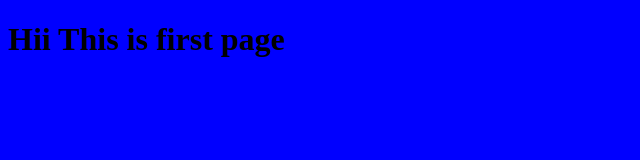
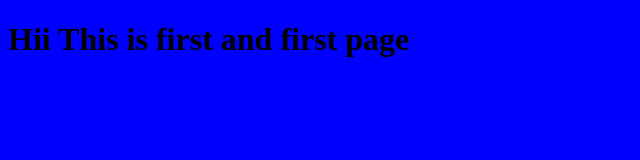
Before and after one commit to Bhagyashreerudnoor/geek, a plain HTML site: page index.html in a window 1280 px wide. Shown: the whole page, without its empty margins (0-640 px from the left). Drawn offline with Linux system fonts and the light colour scheme.

Commit message:
first message

```diff
--- a/index.html
+++ b/index.html
@@ -8,6 +8,6 @@
     <link rel="stylesheet" href="style.css">
 </head>
 <body>
-    <h1>Hii This is first page</h1>
+    <h1>Hii This is first and first page</h1>
 </body>
 </html>
```
